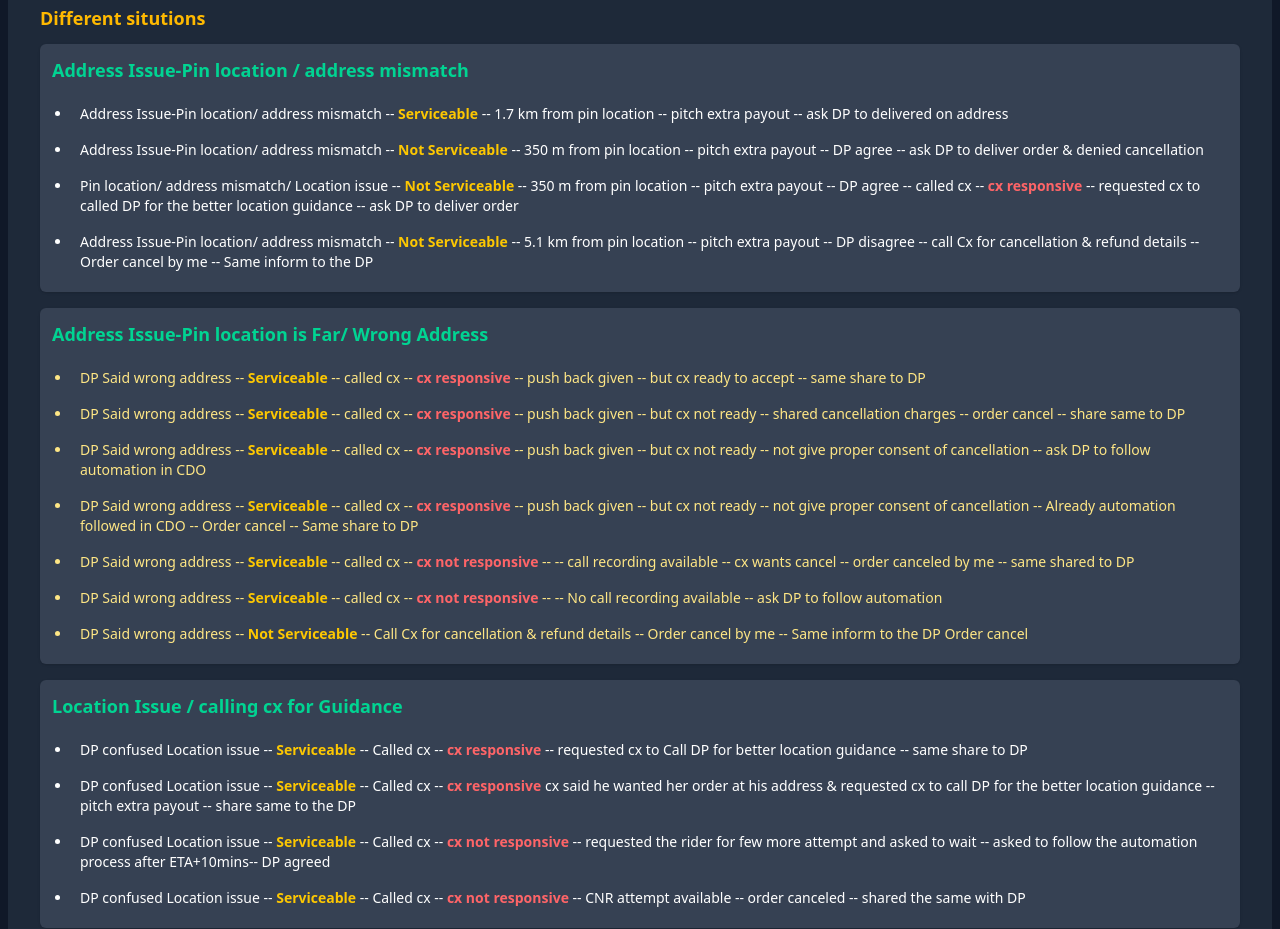
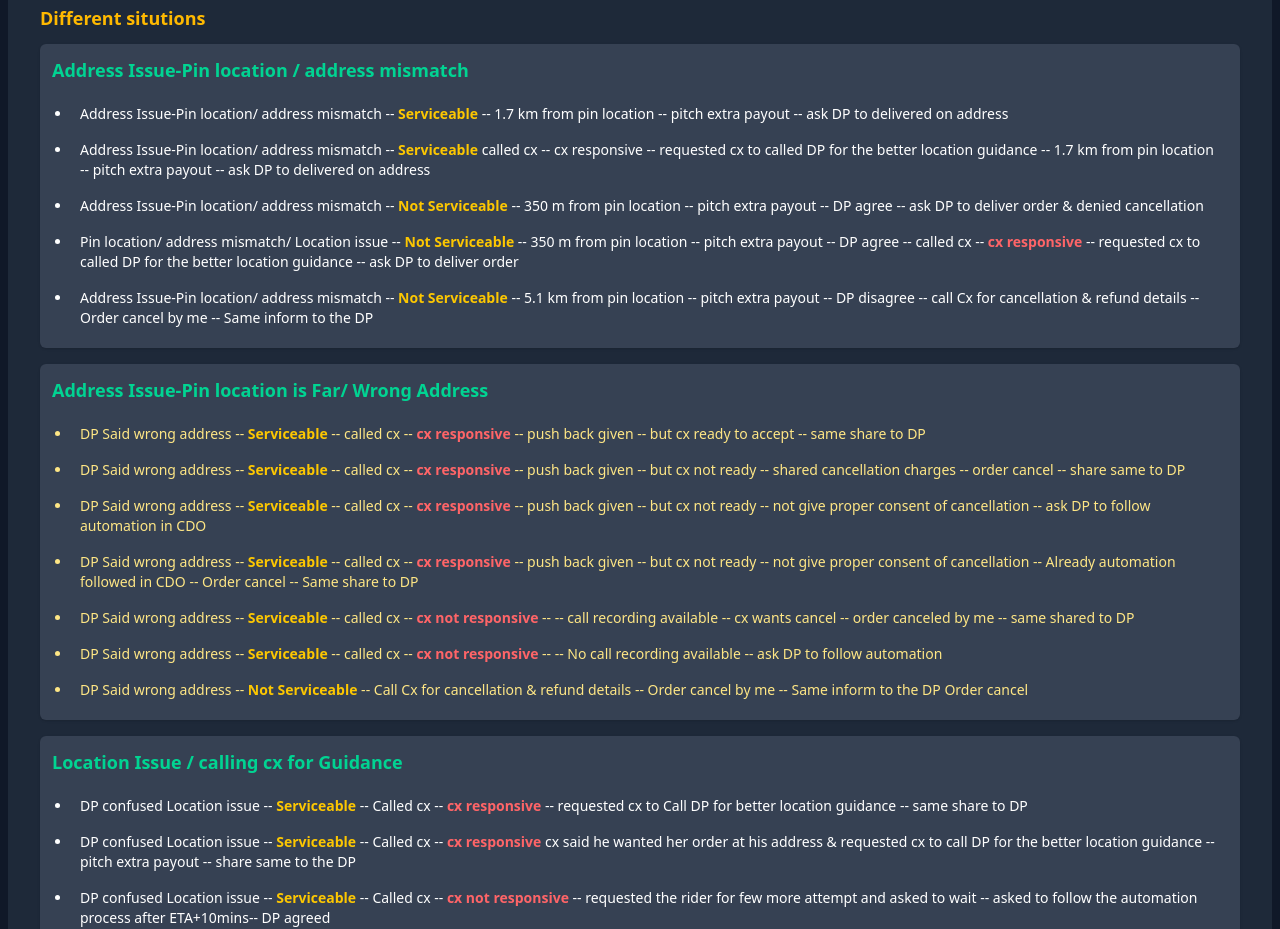
Before and after one commit to Code-with-Sahani/Blinket-DP, a React (Vite) app: page / in a window 1280 px wide. Shown: the part 7500-8429 px from the top of the page. Built offline with nearby package versions, Linux system fonts and the light colour scheme.

Commit message:
Update AddressIssue.jsx

```diff
--- a/src/Components/AddressIssue.jsx
+++ b/src/Components/AddressIssue.jsx
@@ -24,6 +24,10 @@ const AddressIssue = () => {
                     <ul className="list-disc pl-5">
                         <li className="p-2">
                             Address Issue-Pin location/ address mismatch -- <strong className="text-yellow-400 font-semibold">Serviceable</strong> -- 1.7 km from pin location  -- pitch extra payout -- ask DP to delivered on address
+                        </li>
+
+                        <li className="p-2">
+                            Address Issue-Pin location/ address mismatch -- <strong className="text-yellow-400 font-semibold">Serviceable</strong> called cx -- cx responsive -- requested cx to called DP for the better location guidance -- 1.7 km from pin location  -- pitch extra payout -- ask DP to delivered on address
                         </li>
 
                         <li className='p-2'>Address Issue-Pin location/ address mismatch -- <strong className="text-yellow-400 font-semibold">Not Serviceable</strong> -- 350 m from pin location -- pitch extra payout -- DP agree -- ask DP to deliver order & denied cancellation
```
